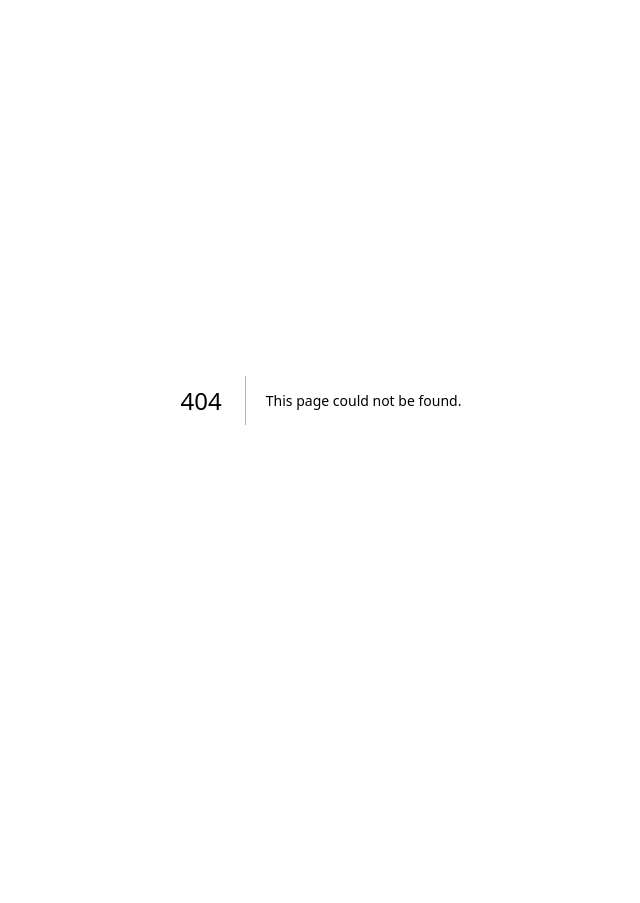
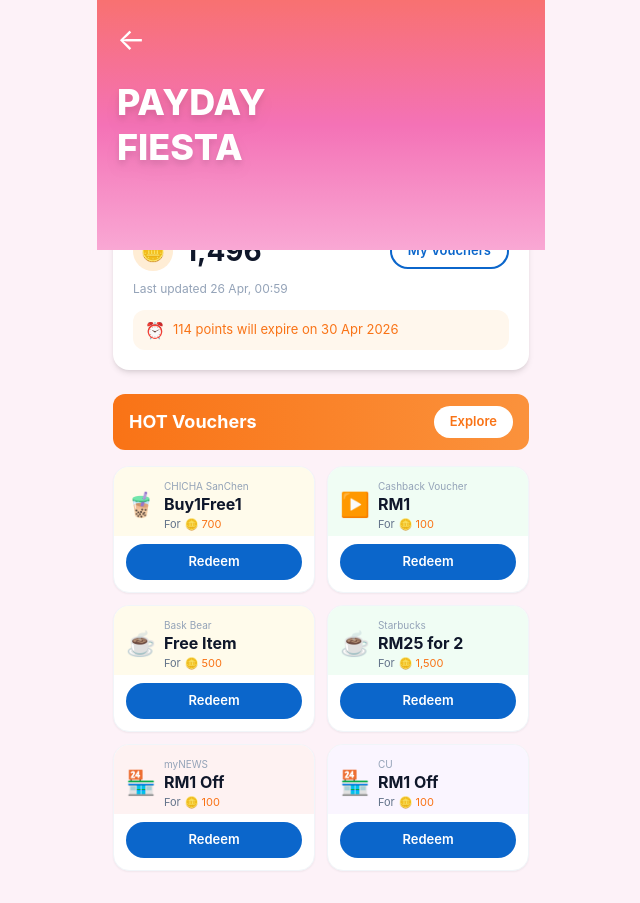
Before and after one commit to KaiJeng613/jomsantai-securityfraud-tngfinhack-frontend-2026, a Next.js app: page /payday in a window 1280 px wide. Before the commit this address had no page. Shown: the whole page, without its empty margins (319-959 px from the left). Before the commit the page ends 800 px from the top, so only its background shows below. Built offline with nearby package versions, Linux system fonts and the light colour scheme.

Commit message:
update risk factor stuffs from api

```diff
--- /dev/null
+++ b/app/payday/page.tsx
@@ -0,0 +1,122 @@
+"use client";
+
+import Link from "next/link";
+import PageShell from "@/components/PageShell";
+
+const hotVouchers = [
+  {
+    brand: "CHICHA SanChen",
+    icon: "🧋",
+    deal: "Buy1Free1",
+    points: 700,
+    color: "bg-amber-50",
+  },
+  {
+    brand: "Cashback Voucher",
+    icon: "▶️",
+    deal: "RM1",
+    points: 100,
+    color: "bg-green-50",
+  },
+  {
+    brand: "Bask Bear",
+    icon: "☕",
+    deal: "Free Item",
+    points: 500,
+    color: "bg-amber-50",
+  },
+  {
+    brand: "Starbucks",
+    icon: "☕",
+    deal: "RM25 for 2",
+    points: 1500,
+    color: "bg-green-50",
+  },
+  {
+    brand: "myNEWS",
+    icon: "🏪",
+    deal: "RM1 Off",
+    points: 100,
+    color: "bg-red-50",
+  },
+  {
+    brand: "CU",
+    icon: "🏪",
+    deal: "RM1 Off",
+    points: 100,
+    color: "bg-purple-50",
+  },
+];
+
+export default function PaydayPage() {
+  return (
+    <PageShell className="bg-pink-50">
+      {/* Header Banner */}
+      <div className="relative bg-gradient-to-b from-red-400 via-pink-400 to-pink-300 px-5 pb-20 pt-6">
+        <Link href="/" className="text-3xl leading-none text-white" aria-label="Back">
+          ←
+        </Link>
+        <h1 className="mt-6 text-[36px] font-extrabold leading-tight text-white drop-shadow-lg">
+          PAYDAY<br />FIESTA
+        </h1>
+      </div>
+
+      {/* Points Card */}
+      <div className="-mt-10 mx-4 rounded-2xl bg-white p-5 shadow-md">
+        <div className="flex items-center justify-between">
+          <div className="flex items-center gap-3">
+            <div className="flex h-10 w-10 items-center justify-center rounded-full bg-orange-100 text-xl">
+              🪙
+            </div>
+            <span className="text-[28px] font-bold">1,496</span>
+          </div>
+          <button className="rounded-full border-2 border-[#0b66cb] px-4 py-1.5 text-[13px] font-semibold text-[#0b66cb]">
+            My Vouchers
+          </button>
+        </div>
+        <p className="mt-2 text-[12px] text-slate-400">Last updated 26 Apr, 00:59</p>
+        <div className="mt-3 flex items-center gap-2 rounded-xl bg-orange-50 px-3 py-2">
+          <span className="text-orange-500">⏰</span>
+          <p className="text-[13px] text-orange-500">114 points will expire on 30 Apr 2026</p>
+        </div>
+      </div>
+
+      {/* HOT Vouchers */}
+      <div className="mt-6 px-4 pb-8">
+        <div className="mb-4 flex items-center justify-between rounded-xl bg-gradient-to-r from-orange-500 to-orange-400 px-4 py-3">
+          <h2 className="text-[18px] font-bold text-white">HOT Vouchers</h2>
+          <button className="rounded-full bg-white px-4 py-1.5 text-[13px] font-semibold text-orange-500">
+            Explore
+          </button>
+        </div>
+
+        <div className="grid grid-cols-2 gap-3">
+          {hotVouchers.map((voucher) => (
+            <Link
+              key={`${voucher.brand}-${voucher.deal}`}
+              href="/secure-pin"
+              className="block rounded-2xl border border-slate-100 bg-white overflow-hidden shadow-sm"
+            >
+              <div className={`flex items-center gap-2 px-3 pt-3 pb-1 ${voucher.color}`}>
+                <span className="text-2xl">{voucher.icon}</span>
+                <div className="min-w-0">
+                  <p className="text-[10px] text-slate-400 truncate">{voucher.brand}</p>
+                  <p className="text-[16px] font-bold leading-tight">{voucher.deal}</p>
+                  <div className="flex items-center gap-1 mt-0.5">
+                    <span className="text-[11px] text-slate-500">For</span>
+                    <span className="text-[11px] text-orange-500">🪙 {voucher.points.toLocaleString()}</span>
+                  </div>
+                </div>
+              </div>
+              <div className="px-3 pb-3 pt-2">
+                <div className="rounded-full bg-[#0b66cb] py-2 text-center text-[13px] font-semibold text-white">
+                  Redeem
+                </div>
+              </div>
+            </Link>
+          ))}
+        </div>
+      </div>
+    </PageShell>
+  );
+}
--- a/app/secure-pin/page.tsx
+++ b/app/secure-pin/page.tsx
@@ -1,7 +1,7 @@
 "use client";
 
 import { KeyboardEvent, useMemo, useRef, useState } from "react";
-import { pinService } from "@/lib/api/pinService";
+import { pinService, type PinResponse } from "@/lib/api/pinService";
 import PageShell from "@/components/PageShell";
 
 const PLACEHOLDER_API_HOST = "your-api-gateway-url.execute-api.region.amazonaws.com";
@@ -31,6 +31,8 @@
   const [error, setError] = useState("");
   const [isSubmitting, setIsSubmitting] = useState(false);
   const [timingState, setTimingState] = useState<TimingState>(createEmptyTimingState);
+  const [showRiskWarning, setShowRiskWarning] = useState(false);
+  const [riskData, setRiskData] = useState<PinResponse | null>(null);
   const pinInputRef = useRef<HTMLInputElement>(null);
   const userAgentData =
     typeof navigator !== "undefined"
@@ -170,8 +172,18 @@
       console.log("[Secure PIN] API Response:", response);
 
       if (response.success) {
-        console.log("[Secure PIN] PIN submitted successfully");
-        setMessage(response.data?.message || "PIN submitted successfully.");
+        const data = response.data;
+        console.log("[Secure PIN] Scorer:", data?.scorer, "Risk Level:", data?.risk_level);
+
+        if (data?.risk_level === "high") {
+          console.warn("[Secure PIN] HIGH RISK detected!", data);
+          setRiskData(data);
+          setShowRiskWarning(true);
+          resetPinEntry();
+          return;
+        }
+
+        setMessage(data?.message || "PIN submitted successfully.");
         resetPinEntry();
         return;
       }
@@ -294,6 +306,74 @@
           </button>
         </div>
       </div>
+
+      {/* Risk Warning Modal */}
+      {showRiskWarning && riskData && (
+        <div className="fixed inset-0 z-50 flex items-center justify-center bg-black/50 px-6">
+          <div className="w-full max-w-sm rounded-2xl bg-white p-6 shadow-xl">
+            {/* Warning Icon */}
+            <div className="mx-auto mb-4 flex h-16 w-16 items-center justify-center rounded-full bg-red-100">
+              <span className="text-4xl">⚠️</span>
+            </div>
+
+            <h2 className="mb-2 text-center text-[20px] font-bold text-red-600">
+              Suspicious Transaction
+            </h2>
+            <p className="mb-4 text-center text-[14px] text-slate-600">
+              Our security system has flagged this transaction as potentially fraudulent.
+            </p>
+
+            {/* Risk Details */}
+            <div className="mb-5 space-y-2 rounded-xl bg-red-50 p-4">
+              <div className="flex justify-between text-[13px]">
+                <span className="text-slate-500">Risk Level</span>
+                <span className="font-semibold text-red-600 uppercase">{riskData.risk_level}</span>
+              </div>
+              <div className="flex justify-between text-[13px]">
+                <span className="text-slate-500">Decision</span>
+                <span className="font-semibold text-red-600 uppercase">{riskData.decision}</span>
+              </div>
+              <div className="flex justify-between text-[13px]">
+                <span className="text-slate-500">Anomaly Score</span>
+                <span className="font-semibold text-red-600">{riskData.anomaly_score}</span>
+              </div>
+              <div className="flex justify-between text-[13px]">
+                <span className="text-slate-500">Scorer</span>
+                <span className="font-semibold text-slate-700">{riskData.scorer}</span>
+              </div>
+              {riskData.factors?.map((factor, i) => (
+                <div key={i} className="flex justify-between text-[13px]">
+                  <span className="text-slate-500">{factor.feature}</span>
+                  <span className="font-semibold text-slate-700">deviation: {factor.deviation}</span>
+                </div>
+              ))}
+            </div>
+
+            {/* Actions */}
+            <div className="space-y-3">
+              <button
+                onClick={() => {
+                  setShowRiskWarning(false);
+                  setRiskData(null);
+                  window.history.back();
+                }}
+                className="w-full rounded-full bg-red-600 py-3 text-[15px] font-semibold text-white"
+              >
+                Cancel Transaction
+              </button>
+              <button
+                onClick={() => {
+                  setShowRiskWarning(false);
+                  setRiskData(null);
+                }}
+                className="w-full rounded-full border border-slate-300 py-3 text-[15px] font-semibold text-slate-600"
+              >
+                Dismiss
+              </button>
+            </div>
+          </div>
+        </div>
+      )}
     </PageShell>
   );
 }
--- a/components/RecommendedSection.tsx
+++ b/components/RecommendedSection.tsx
@@ -1,7 +1,7 @@
 import Link from "next/link";
 
 const items = [
-  { icon: "🔐", label: "Secure PIN", color: "bg-blue-100", href: "/secure-pin" },
+  { icon: "📅", label: "Payday", color: "bg-blue-100", href: "/payday" },
   { icon: "🛍️", label: "Shop & Earn", color: "bg-blue-100" },
   { icon: "💳", label: "BLDMS", color: "bg-sky-100" },
   { icon: "🛒", label: "Taobao", color: "bg-orange-100", href: "/taobao" },
```
Also changed, not shown: lib/api/pinService.ts (+11 -0 lines).
